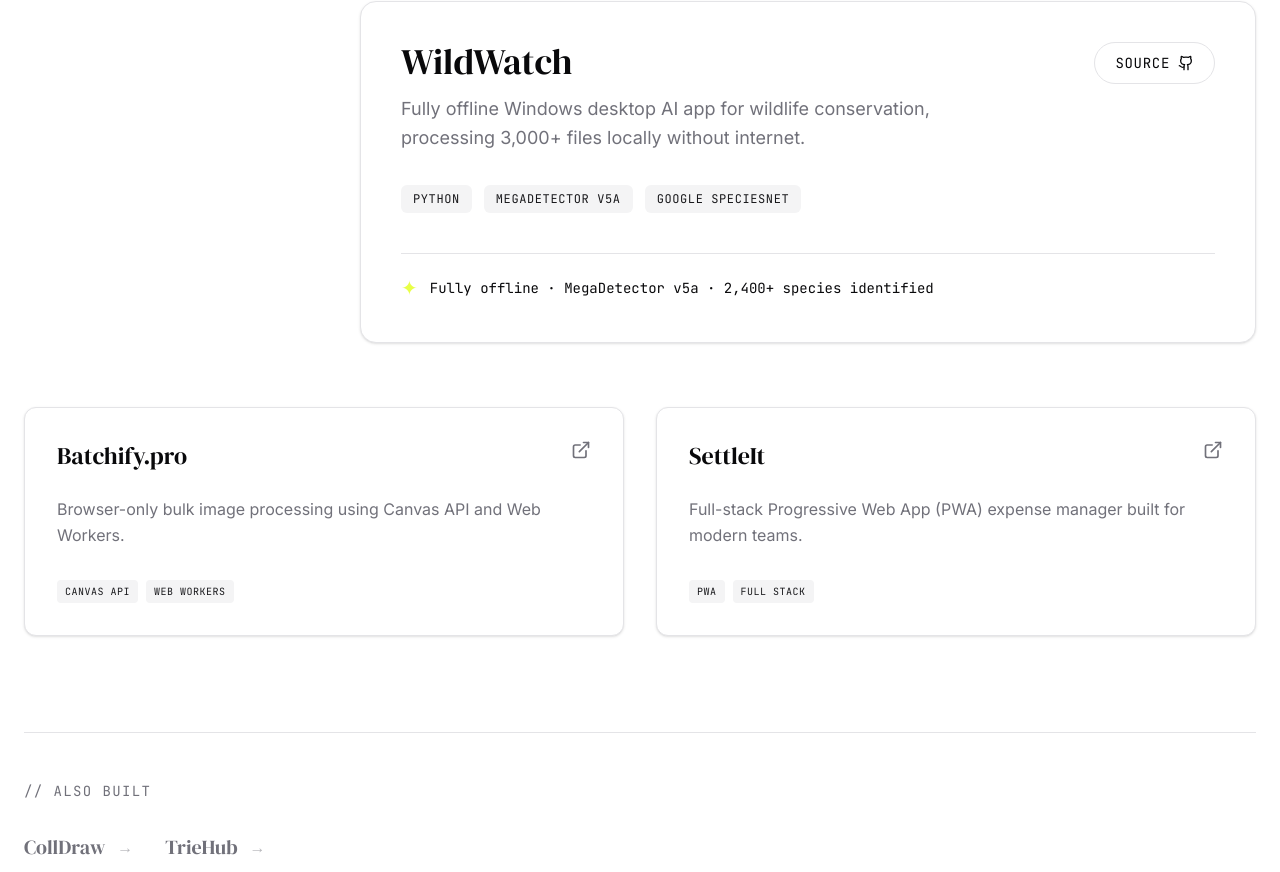
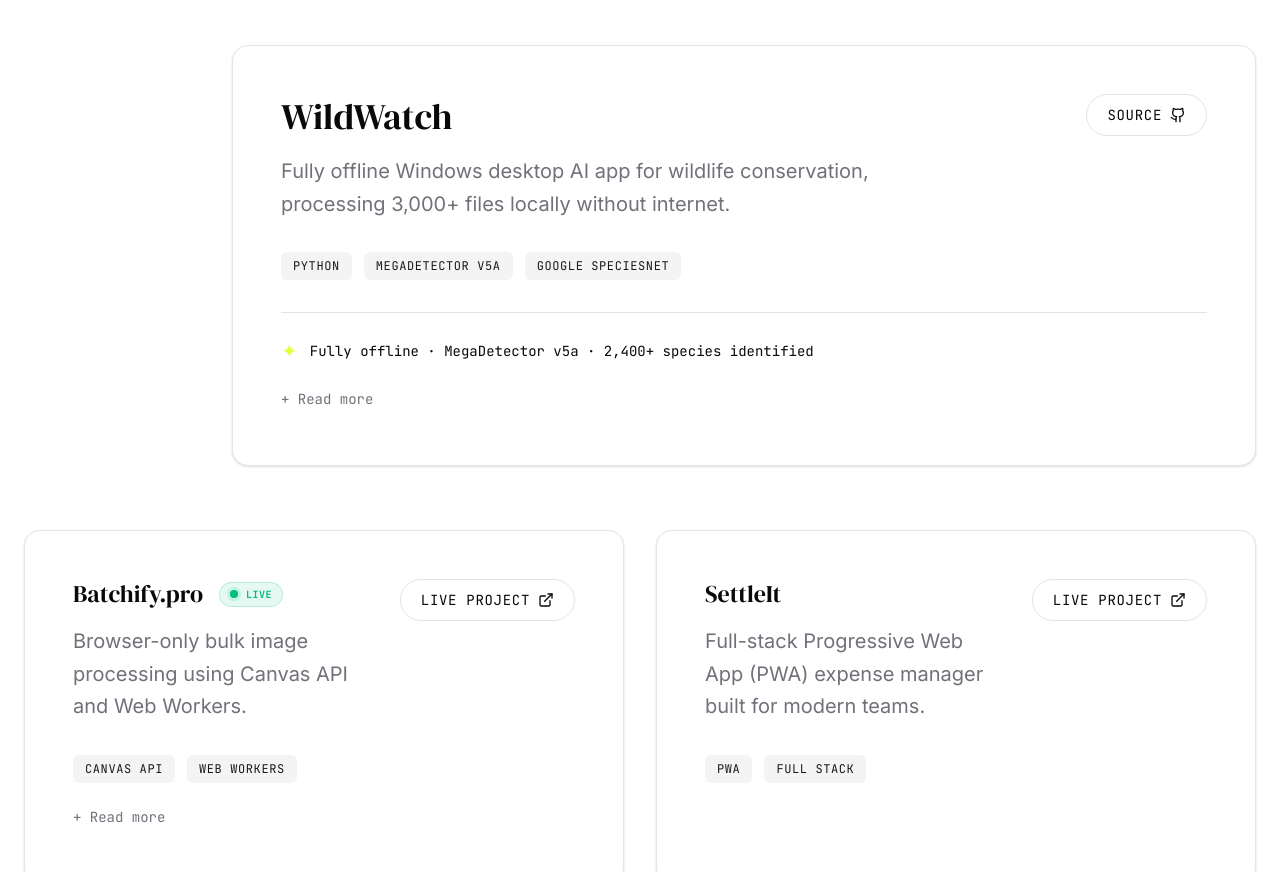
Before and after one commit to azeem6262/portfolio, a Next.js app: page / in a window 1280 px wide. Shown: the part 2056-2928 px from the top of the page. Built offline with nearby package versions, Linux system fonts and the light colour scheme.

Commit message:
feat: add expandable project drawer and live status

```diff
--- /dev/null
+++ b/app/components/ProjectCard.tsx
@@ -0,0 +1,121 @@
+"use client";
+
+import { useRef, useEffect, useState } from "react";
+import { ExternalLink, Github } from "lucide-react";
+
+interface ProjectCardProps {
+  title: string;
+  description: React.ReactNode;
+  tags: string[];
+  link: string;
+  linkLabel: string;
+  linkIcon?: "external" | "github";
+  expandedContent?: React.ReactNode;
+  isExpanded?: boolean;
+  onToggle?: () => void;
+  className?: string;
+  titleClassName?: string;
+  highlightStat?: React.ReactNode;
+  isLive?: boolean;
+}
+
+export function ProjectCard({
+  title,
+  description,
+  tags,
+  link,
+  linkLabel,
+  linkIcon = "external",
+  expandedContent,
+  isExpanded = false,
+  onToggle,
+  className = "",
+  titleClassName = "text-2xl",
+  highlightStat,
+  isLive,
+}: ProjectCardProps) {
+  const contentRef = useRef<HTMLDivElement>(null);
+  const [contentHeight, setContentHeight] = useState<number | undefined>(0);
+
+  useEffect(() => {
+    if (isExpanded && contentRef.current) {
+      setContentHeight(contentRef.current.scrollHeight);
+    } else {
+      setContentHeight(0);
+    }
+  }, [isExpanded, expandedContent]);
+
+  return (
+    <div className={`group relative border border-border p-6 md:p-8 lg:p-12 rounded-2xl bg-background transition-colors duration-500 hover:bg-surface overflow-hidden flex flex-col justify-between items-start shadow-sm ${className}`}>
+      <div className="absolute left-0 top-0 bottom-0 w-1.5 bg-chartreuse -translate-x-full group-hover:translate-x-0 transition-transform duration-300 ease-out"></div>
+
+      <div className="w-full flex flex-col gap-6 md:gap-8 flex-1">
+        <div className="w-full flex flex-col md:flex-row md:items-start justify-between gap-6 md:gap-8">
+          <div className="flex flex-col gap-3 md:gap-4 max-w-2xl">
+            <div className="flex items-center gap-4">
+              <h3 className={`font-serif text-foreground leading-tight ${titleClassName}`}>{title}</h3>
+              {isLive && (
+                <div className="flex items-center gap-2 px-2.5 py-1 rounded-full bg-emerald-500/10 border border-emerald-500/20">
+                  <span className="relative flex h-2 w-2">
+                    <span className="animate-ping absolute inline-flex h-full w-full rounded-full bg-emerald-400 opacity-75"></span>
+                    <span className="relative inline-flex rounded-full h-2 w-2 bg-emerald-500"></span>
+                  </span>
+                  <span className="text-emerald-500 font-mono text-[10px] uppercase tracking-wider font-bold">Live</span>
+                </div>
+              )}
+            </div>
+            <p className="text-muted-foreground text-base md:text-lg lg:text-xl leading-relaxed">
+              {description}
+            </p>
+          </div>
+          <a
+            href={link}
+            target="_blank"
+            rel="noopener noreferrer"
+            className="flex items-center gap-2 text-foreground font-mono text-sm uppercase tracking-wider hover:text-chartreuse transition-colors whitespace-nowrap border border-border hover:border-chartreuse px-5 py-2.5 rounded-full"
+          >
+            {linkLabel} {linkIcon === "external" ? <ExternalLink size={16} /> : <Github size={16} />}
+          </a>
+        </div>
+
+        <div className="flex flex-wrap items-center gap-2 md:gap-3">
+          {tags.map((tag) => (
+            <span key={tag} className="px-3 py-1.5 bg-secondary text-secondary-foreground text-xs font-mono rounded-md uppercase tracking-wider">
+              {tag}
+            </span>
+          ))}
+        </div>
+
+        {highlightStat && (
+          <div className="w-full pt-4 md:pt-6 border-t border-border mt-auto">
+            <p className="text-foreground font-mono text-sm flex items-center gap-3">
+              <span className="text-chartreuse text-xl">✦</span> {highlightStat}
+            </p>
+          </div>
+        )}
+      </div>
+
+      {expandedContent && (
+        <div className="w-full mt-4 flex flex-col items-start">
+          <button
+            onClick={onToggle}
+            className="text-muted-foreground hover:text-foreground transition-colors font-mono text-sm flex items-center gap-2 py-2"
+          >
+            {isExpanded ? "− Show less" : "+ Read more"}
+          </button>
+
+          <div
+            className="w-full overflow-hidden transition-[max-height] duration-400 ease-in-out"
+            style={{ maxHeight: isExpanded ? `${contentHeight}px` : "0px" }}
+          >
+            <div ref={contentRef} className="pt-6 w-full">
+              <div className="border-t border-border pt-6 w-full">
+                {expandedContent}
+              </div>
+            </div>
+          </div>
+        </div>
+      )}
+    </div>
+  );
+}
--- a/app/components/ProjectsSection.tsx
+++ b/app/components/ProjectsSection.tsx
@@ -1,6 +1,63 @@
-import { ExternalLink, Github } from "lucide-react";
+"use client";
+
+import { useState } from "react";
+import { ProjectCard } from "./ProjectCard";
 
 export function ProjectsSection() {
+  const [expandedProject, setExpandedProject] = useState<string | null>(null);
+
+  const toggleProject = (projectName: string) => {
+    setExpandedProject((prev) => (prev === projectName ? null : projectName));
+  };
+
+  const flickstatExpanded = (
+    <div className="flex flex-col gap-6 text-muted-foreground text-sm leading-relaxed font-inter">
+      <div>
+        <p className="font-mono text-xs uppercase tracking-widest mb-2 text-muted-foreground/70">// origin</p>
+        <p>Azeem originally built this alone under the name "Lins." He scraped everything, built the pipeline, but hit a wall at canonical ID resolution — when Rashford moved from Manchester United to FC Barcelona, he had two completely separate IDs across data sources. None of the sources agreed on player or club names either (Man United vs Manchester United, accented names, aliases). He deleted everything, restarted from scratch, and brought in two college friends — Arnav and Vedant — explaining the entire vision to them and co-designing the schema from zero.</p>
+      </div>
+      <div>
+        <p className="font-mono text-xs uppercase tracking-widest mb-2 text-muted-foreground/70">// under the hood</p>
+        <p>Data is combined from five sources — WhoScored, Understat, BSD, Transfermarkt, and TheSportsDB (images). Each source uses its own internal IDs. The team designed a canonical "Flickstat ID" system that maps every player and club across all five sources into one unified identity. Automated daily scraping runs via a run_daily_pipeline triggered by cron-job.org firing a GitHub Actions workflow. Live match data and odds are delivered via WebSockets through BSD running on an Oracle Cloud VM. The site serves 1,000+ pages via SSR and SSG — one of the real production challenges was deciding which rendering strategy to use where, and getting that wrong initially. Azeem owns the backend; Vedant handles frontend; Arnav manages automation.</p>
+      </div>
+      <div className="pt-2">
+        <span className="font-bold text-foreground bg-surface px-2 py-1 rounded">✦ 1,500 users/month</span>
+      </div>
+    </div>
+  );
+
+  const wildwatchExpanded = (
+    <div className="flex flex-col gap-6 text-muted-foreground text-sm leading-relaxed font-inter">
+      <div>
+        <p className="font-mono text-xs uppercase tracking-widest mb-2 text-muted-foreground/70">// origin</p>
+        <p>Azeem's cousin is a research student doing field work — planting GoPros and camera traps at wildlife sites in Gujarat, then manually labelling hundreds of videos afterward. One conversation sparked the idea: what if the labelling was automated, entirely offline, on the laptop they already carry? The target user is student researchers and field conservation teams, particularly those working with Indian species.</p>
+      </div>
+      <div>
+        <p className="font-mono text-xs uppercase tracking-widest mb-2 text-muted-foreground/70">// under the hood</p>
+        <p>The hardest part wasn't the ML — it was finding the right combination of models. After testing several options, the final pipeline uses MegaDetector v5a for animal detection and flagging, Google SpeciesNet for species identification, and an OpenCLIP model that gave better results specifically for Indian species in Gujarat. Packaging all of this into a single offline .exe installer (PyInstaller + Tauri v2) without internet dependency was genuinely difficult. One feature does optionally use the Gemini API — reading timestamps from video frames — but the core pipeline (detection, species ID, flagging, CSV export) works completely offline. The output is a clean CSV with every frame labelled and flagged, ready for research use. Currently tested end-to-end by Azeem; first external handoff to his cousin is upcoming.</p>
+      </div>
+      <div className="pt-2">
+        <span className="text-muted-foreground/50 text-xs italic">First external deployment coming soon.</span>
+      </div>
+    </div>
+  );
+
+  const batchifyExpanded = (
+    <div className="flex flex-col gap-6 text-muted-foreground text-sm leading-relaxed font-inter">
+      <div>
+        <p className="font-mono text-xs uppercase tracking-widest mb-2 text-muted-foreground/70">// origin</p>
+        <p>Built for creators and companies who process images in bulk — designers, social media teams, small businesses. The core design decision was zero server uploads: everything happens natively in the browser. This wasn't just a performance choice — it was a deliberate privacy stance. People are rightfully skeptical of uploading images to unknown servers (think: PDF editors selling your data). On Batchify, nothing leaves your machine.</p>
+      </div>
+      <div>
+        <p className="font-mono text-xs uppercase tracking-widest mb-2 text-muted-foreground/70">// under the hood</p>
+        <p>Processes up to 150 images simultaneously in-browser using the Canvas API and Web Workers. The tricky engineering problem was mobile: mobile browsers cannot handle compute-heavy operations like smart crop or background removal via Web Workers — they simply don't have the resources. The solution was device detection to gracefully degrade on mobile while keeping the full feature set intact on desktop. Fast, private, and honest about its constraints.</p>
+      </div>
+      <div className="pt-2">
+        <span className="font-bold text-foreground bg-surface px-2 py-1 rounded">✦ 150 images simultaneously</span>
+      </div>
+    </div>
+  );
+
   return (
     <section id="projects" className="w-full py-24 relative font-inter bg-background text-foreground border-t border-border/50">
       <div className="max-w-7xl mx-auto px-4 md:px-6">
@@ -15,118 +72,62 @@
         <div className="flex flex-col gap-12">
           {/* Tier 1: Featured */}
           <div className="flex flex-col gap-8 md:gap-12">
-            {/* Flickstat */}
-            <div className="group relative border border-border p-8 md:p-12 rounded-2xl bg-background transition-colors duration-500 hover:bg-surface overflow-hidden flex flex-col justify-between items-start gap-8 shadow-sm">
-              <div className="absolute left-0 top-0 bottom-0 w-1.5 bg-chartreuse -translate-x-full group-hover:translate-x-0 transition-transform duration-300 ease-out"></div>
+            <ProjectCard
+              title="Flickstat"
+              titleClassName="text-4xl md:text-5xl lg:text-6xl"
+              description="Football analytics platform providing live match data and predictions. Founded and led a 3-person team, resolving canonical IDs across 4 data sources."
+              tags={["Next.js", "WebSockets", "SSR / SSG"]}
+              link="https://flickstat.com"
+              linkLabel="Live Project"
+              linkIcon="external"
+              highlightStat="1,000+ pages served via SSR/SSG · Real users · Live WebSocket data"
+              isLive={true}
+              expandedContent={flickstatExpanded}
+              isExpanded={expandedProject === "Flickstat"}
+              onToggle={() => toggleProject("Flickstat")}
+            />
 
-              <div className="w-full flex flex-col md:flex-row md:items-start justify-between gap-8">
-                <div className="flex flex-col gap-4 max-w-2xl">
-                  <h3 className="font-serif text-4xl md:text-5xl lg:text-6xl text-foreground leading-tight">Flickstat</h3>
-                  <p className="text-muted-foreground text-lg md:text-xl leading-relaxed">
-                    Football analytics platform providing live match data and predictions. Founded and led a 3-person team, resolving canonical IDs across 4 data sources.
-                  </p>
-                </div>
-                <a
-                  href="https://flickstat.com"
-                  target="_blank"
-                  rel="noopener noreferrer"
-                  className="flex items-center gap-2 text-chartreuse font-mono text-sm uppercase tracking-wider hover:opacity-80 transition-opacity whitespace-nowrap border border-chartreuse/20 px-5 py-2.5 rounded-full bg-chartreuse/10"
-                >
-                  Live Project <ExternalLink size={16} />
-                </a>
-              </div>
-
-              <div className="flex flex-wrap items-center gap-3">
-                <span className="px-3 py-1.5 bg-secondary text-secondary-foreground text-xs font-mono rounded-md uppercase tracking-wider">Next.js</span>
-                <span className="px-3 py-1.5 bg-secondary text-secondary-foreground text-xs font-mono rounded-md uppercase tracking-wider">WebSockets</span>
-                <span className="px-3 py-1.5 bg-secondary text-secondary-foreground text-xs font-mono rounded-md uppercase tracking-wider">SSR / SSG</span>
-              </div>
-
-              <div className="w-full pt-6 border-t border-border mt-2">
-                <p className="text-foreground font-mono text-sm flex items-center gap-3">
-                  <span className="text-chartreuse text-xl">✦</span> 1,000+ pages served via SSR/SSG · Real users · Live WebSocket data
-                </p>
-              </div>
-            </div>
-
-            {/* WildWatch */}
-            <div className="group relative border border-border p-6 md:p-10 rounded-2xl bg-background transition-colors duration-500 hover:bg-surface overflow-hidden flex flex-col justify-between items-start gap-8 max-w-4xl ml-auto w-full shadow-sm">
-              <div className="absolute left-0 top-0 bottom-0 w-1.5 bg-chartreuse -translate-x-full group-hover:translate-x-0 transition-transform duration-300 ease-out"></div>
-
-              <div className="w-full flex flex-col md:flex-row md:items-start justify-between gap-8">
-                <div className="flex flex-col gap-3 max-w-xl">
-                  <h3 className="font-serif text-3xl md:text-4xl text-foreground">WildWatch</h3>
-                  <p className="text-muted-foreground text-base md:text-lg leading-relaxed">
-                    Fully offline Windows desktop AI app for wildlife conservation, processing 3,000+ files locally without internet.
-                  </p>
-                </div>
-                <a
-                  href="https://github.com/azeem6262/WildWatch"
-                  target="_blank"
-                  rel="noopener noreferrer"
-                  className="flex items-center gap-2 text-foreground font-mono text-sm uppercase tracking-wider hover:text-chartreuse transition-colors whitespace-nowrap border border-border hover:border-chartreuse px-5 py-2.5 rounded-full"
-                >
-                  Source <Github size={16} />
-                </a>
-              </div>
-
-              <div className="flex flex-wrap items-center gap-3">
-                <span className="px-3 py-1.5 bg-secondary text-secondary-foreground text-xs font-mono rounded-md uppercase tracking-wider">Python</span>
-                <span className="px-3 py-1.5 bg-secondary text-secondary-foreground text-xs font-mono rounded-md uppercase tracking-wider">MegaDetector v5a</span>
-                <span className="px-3 py-1.5 bg-secondary text-secondary-foreground text-xs font-mono rounded-md uppercase tracking-wider">Google SpeciesNet</span>
-              </div>
-
-              <div className="w-full pt-5 border-t border-border mt-2">
-                <p className="text-foreground font-mono text-sm flex items-center gap-3">
-                  <span className="text-chartreuse text-xl">✦</span> Fully offline · MegaDetector v5a · 2,400+ species identified
-                </p>
-              </div>
-            </div>
+            <ProjectCard
+              title="WildWatch"
+              titleClassName="text-3xl md:text-4xl"
+              className="max-w-5xl ml-auto w-full"
+              description="Fully offline Windows desktop AI app for wildlife conservation, processing 3,000+ files locally without internet."
+              tags={["Python", "MegaDetector v5a", "Google SpeciesNet"]}
+              link="https://github.com/azeem6262/WildWatch"
+              linkLabel="Source"
+              linkIcon="github"
+              highlightStat="Fully offline · MegaDetector v5a · 2,400+ species identified"
+              expandedContent={wildwatchExpanded}
+              isExpanded={expandedProject === "WildWatch"}
+              onToggle={() => toggleProject("WildWatch")}
+            />
           </div>
 
           {/* Tier 2: Grid */}
-          <div className="grid grid-cols-1 md:grid-cols-2 gap-6 md:gap-8 w-full mt-4">
-            {/* Batchify.pro */}
-            <div className="group relative border border-border p-8 rounded-xl bg-background transition-colors duration-500 hover:bg-surface overflow-hidden flex flex-col gap-6 shadow-sm">
-              <div className="absolute left-0 top-0 bottom-0 w-1 bg-chartreuse -translate-x-full group-hover:translate-x-0 transition-transform duration-300 ease-out"></div>
+          <div className="grid grid-cols-1 lg:grid-cols-2 gap-6 md:gap-8 w-full mt-4">
+            <ProjectCard
+              title="Batchify.pro"
+              titleClassName="text-2xl"
+              description="Browser-only bulk image processing using Canvas API and Web Workers."
+              tags={["Canvas API", "Web Workers"]}
+              link="https://batchify.pro"
+              linkLabel="Live Project"
+              linkIcon="external"
+              isLive={true}
+              expandedContent={batchifyExpanded}
+              isExpanded={expandedProject === "Batchify"}
+              onToggle={() => toggleProject("Batchify")}
+            />
 
-              <div className="flex justify-between items-start">
-                <h3 className="font-serif text-2xl text-foreground">Batchify.pro</h3>
-                <a href="https://batchify.pro" target="_blank" rel="noopener noreferrer" className="text-muted-foreground hover:text-chartreuse transition-colors">
-                  <ExternalLink size={20} />
-                </a>
-              </div>
-
-              <p className="text-muted-foreground text-base flex-1 leading-relaxed">
-                Browser-only bulk image processing using Canvas API and Web Workers.
-              </p>
-
-              <div className="flex flex-wrap items-center gap-2 pt-2">
-                <span className="px-2 py-1 bg-secondary text-secondary-foreground text-[10px] font-mono rounded uppercase tracking-wider">Canvas API</span>
-                <span className="px-2 py-1 bg-secondary text-secondary-foreground text-[10px] font-mono rounded uppercase tracking-wider">Web Workers</span>
-              </div>
-            </div>
-
-            {/* SettleIt */}
-            <div className="group relative border border-border p-8 rounded-xl bg-background transition-colors duration-500 hover:bg-surface overflow-hidden flex flex-col gap-6 shadow-sm">
-              <div className="absolute left-0 top-0 bottom-0 w-1 bg-chartreuse -translate-x-full group-hover:translate-x-0 transition-transform duration-300 ease-out"></div>
-
-              <div className="flex justify-between items-start">
-                <h3 className="font-serif text-2xl text-foreground">SettleIt</h3>
-                <a href="#" target="_blank" rel="noopener noreferrer" className="text-muted-foreground hover:text-chartreuse transition-colors">
-                  <ExternalLink size={20} />
-                </a>
-              </div>
-
-              <p className="text-muted-foreground text-base flex-1 leading-relaxed">
-                Full-stack Progressive Web App (PWA) expense manager built for modern teams.
-              </p>
-
-              <div className="flex flex-wrap items-center gap-2 pt-2">
-                <span className="px-2 py-1 bg-secondary text-secondary-foreground text-[10px] font-mono rounded uppercase tracking-wider">PWA</span>
-                <span className="px-2 py-1 bg-secondary text-secondary-foreground text-[10px] font-mono rounded uppercase tracking-wider">Full Stack</span>
-              </div>
-            </div>
+            <ProjectCard
+              title="SettleIt"
+              titleClassName="text-2xl"
+              description="Full-stack Progressive Web App (PWA) expense manager built for modern teams."
+              tags={["PWA", "Full Stack"]}
+              link="#"
+              linkLabel="Live Project"
+              linkIcon="external"
+            />
           </div>
 
           {/* Tier 3: Also built */}
```
